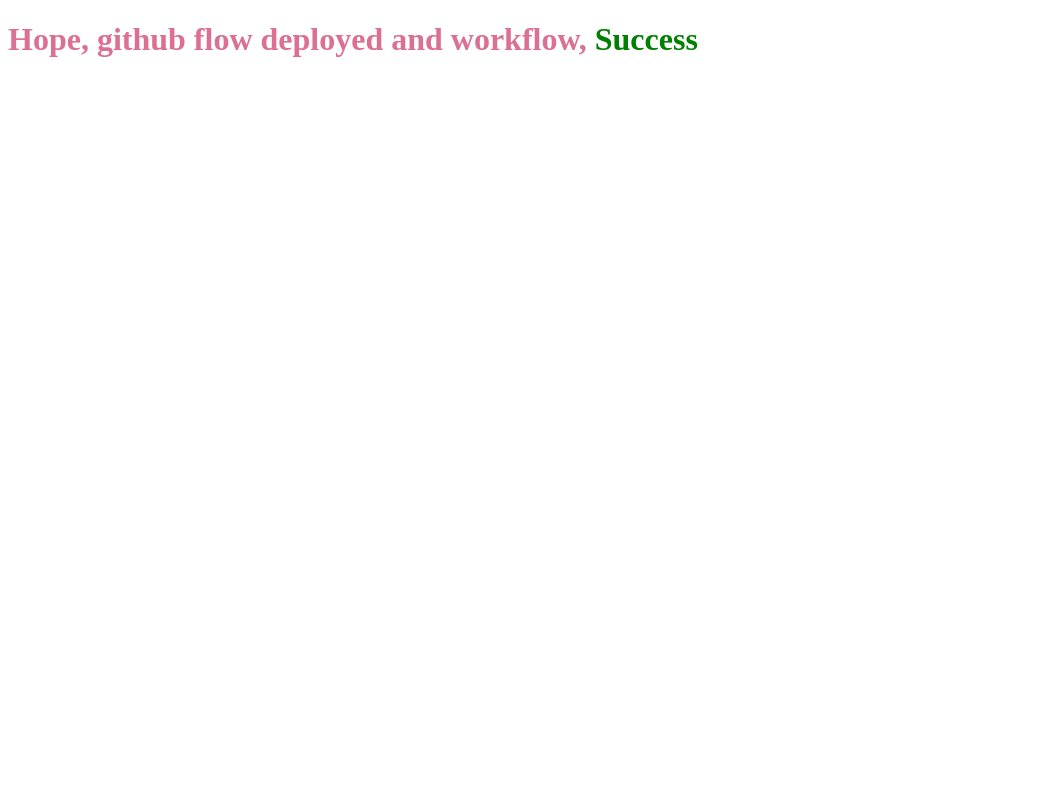
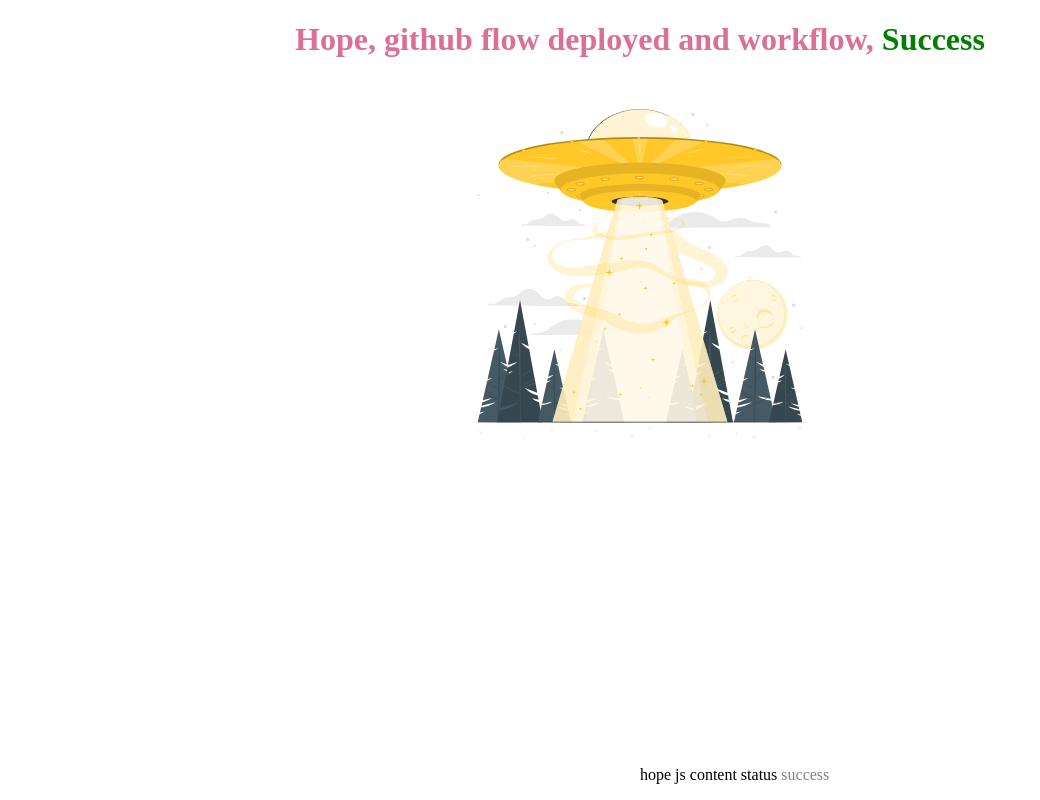
Before and after one commit to kavisankar-eswaran/Testengine, a website: page public/testengine/index.html in a window 1280 px wide. Shown: the whole page, without its empty margins (0-1040 px from the left). Drawn offline with Linux system fonts and the light colour scheme.

Commit message:
path changes

```diff
--- /dev/null
+++ b/public/files/css/home/style.css
@@ -0,0 +1,21 @@
+h1 {
+    color: palevioletred;
+}
+
+h1 span {
+    color: green;
+    font-weight: 800;
+}
+
+img {
+    width: 30%; margin: 0 auto; height: auto;
+}
+
+p {
+    position: absolute;bottom: 0;
+    left: 50%;
+
+}
+p span {
+    color: gray;
+}
--- /dev/null
+++ b/public/files/js/script.js
@@ -0,0 +1,2 @@
+let cal = "success";
+document.getElementById('jss').textContent = cal;
--- a/public/style.css
+++ /dev/null
@@ -1,3 +0,0 @@
-h1 {
-    color: palevioletred;
-}
--- a/public/testengine/index.html
+++ b/public/testengine/index.html
@@ -4,9 +4,14 @@
     <meta charset="UTF-8">
     <meta name="viewport" content="width=device-width, initial-scale=1.0">
     <title>Document</title>
-    <link rel="stylesheet" href="../style.css">
+    <link rel="stylesheet" href="../files/css/home/style.css">
 </head>
-<body>
-    <h1>Hope, github flow deployed and workflow, <span style="color: green;">Success</span></h1>
+<body style="text-align: center;">
+
+    <h1>Hope, github flow deployed and workflow, <span>Success</span></h1>
+    <img src="../files/images/value/27828909_7297614.svg" style="" alt="">
+    <p>hope js content status <span id="jss"></span></p>
+
+    <script src="../files/js/script.js"></script>
 </body>
-</html>
+    </html>
```
Also changed, not shown: firebase.json, public/files/images/value/27828909_7297614.svg (added).
